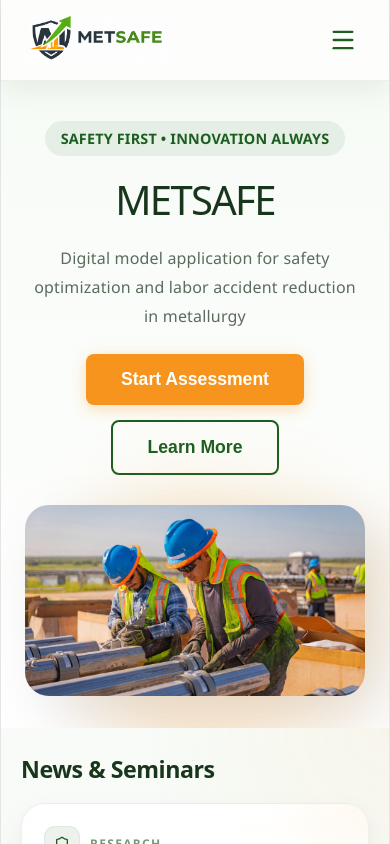
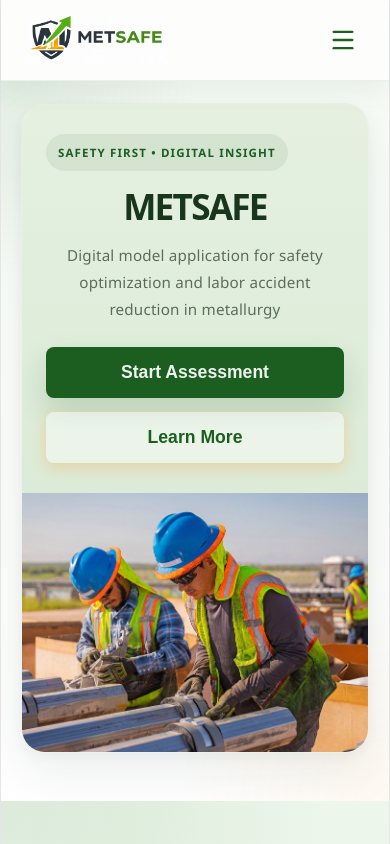
Before and after one commit to ngocleltt/metsafe, a React (Vite) app: page / in a window 390 px wide. Shown: the top 844 px of the page. Built offline with nearby package versions, Linux system fonts and the light colour scheme.

Commit message:
update effect hero

```diff
--- a/src/App.jsx
+++ b/src/App.jsx
@@ -33,8 +33,8 @@
               <>
                 <Hero t={t} />
                 <main className="metsafe-main">
+                  <AboutProject t={t} />
                   <News t={t} />
-                  <AboutProject t={t} />
                 </main>
               </>
             }
--- a/src/components/Hero.jsx
+++ b/src/components/Hero.jsx
@@ -1,8 +1,8 @@
 import React from 'react';
 import './styles/Hero.css';
+import './styles/theme.css';
 import { useNavigate } from 'react-router-dom';
 import heroImg from '../assets/hero.jpg';
-import './styles/theme.css';
 
 const Hero = ({ t }) => {
   const navigate = useNavigate();
@@ -20,10 +20,11 @@
 
   return (
     <header className="metsafe-hero">
-      <div className="hero-container">
-        <div className="hero-text">
+      <div className="hero-shell">
+        <div className="hero-editorial-grid">
+          <div className="hero-panel hero-copy-panel">
             <span className="hero-tag hero-reveal hero-delay-1">
-            Safety First • Innovation Always
+              {t?.hero?.tag || 'Safety First • Digital Insight'}
             </span>
 
             <h1 className="hero-reveal hero-delay-2">
@@ -31,10 +32,9 @@
             </h1>
 
             <p className="hero-reveal hero-delay-3">
-            {t?.hero?.subtitle || 'Digital model application for safety optimization and labor accident reduction'}
+              {t?.hero?.subtitle ||
+                'Digital model application for safety optimization and labor accident reduction in metallurgy'}
             </p>
-
-          <br />
 
             <div className="hero-btns hero-reveal hero-delay-4">
               <button className="cta-button primary" onClick={handleStartAssessment}>
@@ -47,13 +47,13 @@
             </div>
           </div>
 
-        <div className="hero-visual hero-reveal hero-delay-3">
-          <div className="abstract-shape-1"></div>
+          <div className="hero-panel hero-image-panel hero-reveal hero-delay-3">
             <img
               src={heroImg}
-            alt="Metallurgy Industry"
+              alt={t?.hero?.imageAlt || 'Metallurgy industry working environment'}
               className="hero-img"
             />
+          </div>
         </div>
       </div>
     </header>
--- a/src/components/styles/Hero.css
+++ b/src/components/styles/Hero.css
@@ -1,64 +1,92 @@
 .metsafe-hero {
-  min-height: clamp(500px, 78vh, 600px);
-  background: var(--gradient-page-light);
-  display: flex;
-  align-items: center;
+  position: relative;
+  padding: 36px 24px 56px;
+  background:
+    radial-gradient(circle at top left, rgba(46, 125, 50, 0.1), transparent 24%),
+    radial-gradient(circle at bottom right, rgba(247, 148, 29, 0.06), transparent 26%),
+    var(--gradient-page-light);
   overflow: hidden;
-  position: relative;
 }
 
-.hero-container {
-  display: flex;
-  align-items: center;
-  justify-content: space-between;
+.hero-shell {
   max-width: var(--container-width);
   margin: 0 auto;
-  padding: 40px 24px;
-  gap: 30px;
 }
 
-.hero-text {
-  flex: 1;
-  text-align: left;
-  color: var(--color-primary);
+.hero-editorial-grid {
+  display: grid;
+  grid-template-columns: 1.02fr 0.98fr;
+  grid-template-rows: auto auto;
+  gap: 0;
+  border-radius: 30px;
+  overflow: hidden;
+  background: rgba(255, 255, 255, 0.56);
+  border: 1px solid rgba(27, 94, 32, 0.08);
+  box-shadow:
+    0 20px 48px rgba(31, 57, 35, 0.08),
+    0 4px 12px rgba(31, 57, 35, 0.04);
+}
+
+.hero-panel {
+  min-width: 0;
+}
+
+.hero-copy-panel {
+  background: linear-gradient(180deg, #e5f0e1 0%, #dcebd7 100%);
+  padding: 56px 48px;
+  min-height: 460px;
+  display: flex;
+  flex-direction: column;
+  justify-content: center;
 }
 
 .hero-tag {
-  display: inline-block;
-  background: var(--color-primary-soft);
+  display: inline-flex;
+  align-items: center;
+  width: fit-content;
+  padding: 7px 12px;
+  border-radius: var(--radius-pill);
+  background: rgba(27, 94, 32, 0.08);
   color: var(--color-primary);
-  padding: 6px 16px;
-  border-radius: 20px;
-  font-weight: 600;
-  font-size: 0.9rem;
+  font-size: 0.72rem;
+  font-weight: 700;
   text-transform: uppercase;
-  transition: transform var(--transition-base), background var(--transition-base);
+  letter-spacing: 0.1em;
+  margin-bottom: 18px;
 }
 
-.hero-tag:hover {
-  transform: translateY(-2px);
-  background: var(--color-primary-soft-strong);
+.hero-copy-panel h1 {
+  margin: 0 0 18px;
+  max-width: 8ch;
+  color: #18361c;
+  font-size: clamp(2.4rem, 5vw, 5rem);
+  line-height: 0.98;
+  letter-spacing: -0.05em;
+  font-weight: 700;
 }
 
-.hero-text h1 {
-  font-size: 3.5rem;
-  color: var(--color-text);
-  line-height: 1.2;
-  margin: 20px 0;
-}
-
-.hero-text p {
-  color: var(--color-text-muted);
-  line-height: 1.8;
-  max-width: 600px;
+.hero-copy-panel p {
+  margin: 0;
+  max-width: 44ch;
+  color: #5a6d5c;
+  font-size: 1rem;
+  line-height: 1.85;
 }
 
 .hero-btns {
   display: flex;
-  gap: 15px;
+  flex-wrap: wrap;
+  gap: 14px;
+  margin-top: 28px;
 }
 
 .cta-button {
+  min-height: 48px;
+  padding: 0 20px;
+  border-radius: 999px;
+  font-size: 0.95rem;
+  font-weight: 700;
+  border: 1px solid transparent;
   transition:
     transform 0.28s ease,
     box-shadow 0.28s ease,
@@ -68,58 +96,88 @@
 }
 
 .cta-button:hover {
-  transform: translateY(-3px);
+  transform: translateY(-2px);
+}
+
+.cta-button.primary {
+  background: var(--color-primary);
+  color: var(--color-text-inverse);
+  box-shadow: 0 14px 30px rgba(27, 94, 32, 0.18);
 }
 
 .cta-button.primary:hover {
-  box-shadow: 0 14px 30px rgba(27, 94, 32, 0.22);
+  box-shadow: 0 16px 34px rgba(27, 94, 32, 0.22);
 }
 
 .cta-button.secondary {
-  background: transparent;
-  border: 2px solid var(--color-primary);
+  background: rgba(255, 255, 255, 0.45);
+  border-color: rgba(27, 94, 32, 0.16);
   color: var(--color-primary);
-  box-shadow: none;
 }
 
 .cta-button.secondary:hover {
   background: var(--color-primary);
   color: var(--color-text-inverse);
+  border-color: var(--color-primary);
 }
 
-.hero-visual {
-  flex: 1;
+.hero-image-panel {
   position: relative;
-  display: flex;
-  justify-content: center;
-  align-items: center;
+  min-height: 460px;
+  background: #d4dfd0;
+  overflow: hidden;
 }
 
 .hero-img {
   width: 100%;
-  max-width: 600px;
-  border-radius: var(--radius-lg);
-  box-shadow: 20px 20px 60px rgba(0, 0, 0, 0.1);
-  z-index: 2;
-  transition: transform 0.5s ease, box-shadow 0.5s ease;
+  height: 100%;
+  object-fit: cover;
+  object-position: center;
+  display: block;
 }
 
-.hero-img:hover {
-  transform: translateY(-6px) scale(1.015);
-  box-shadow: 24px 24px 70px rgba(0, 0, 0, 0.14);
+.hero-bottom-strip {
+  grid-column: 1 / -1;
+  display: grid;
+  grid-template-columns: 180px minmax(0, 1fr) 150px;
+  min-height: 150px;
 }
 
-.abstract-shape-1 {
-  position: absolute;
-  width: 300px;
-  height: 300px;
-  background: var(--color-accent);
-  border-radius: 30% 70% 70% 30% / 30% 30% 70% 70%;
-  filter: blur(40px);
-  opacity: 0.18;
-  top: -20px;
-  right: -20px;
-  animation: floatBlob 7s ease-in-out infinite;
+.hero-bottom-label {
+  background: linear-gradient(180deg, #cfe4c8 0%, #c6dec0 100%);
+  display: flex;
+  align-items: center;
+  justify-content: center;
+  padding: 24px;
+}
+
+.hero-bottom-label span {
+  color: #18361c;
+  font-size: clamp(1.3rem, 2vw, 1.9rem);
+  line-height: 1.05;
+  letter-spacing: -0.03em;
+  font-weight: 700;
+}
+
+.hero-bottom-text {
+  display: flex;
+  align-items: center;
+  padding: 28px 34px;
+  background: #f8fbf7;
+}
+
+.hero-bottom-text p {
+  margin: 0;
+  max-width: 58ch;
+  color: #334535;
+  font-size: 0.98rem;
+  line-height: 1.85;
+}
+
+.hero-bottom-accent {
+  background:
+    radial-gradient(circle at top left, rgba(255, 255, 255, 0.14), transparent 26%),
+    linear-gradient(180deg, #8fc28d 0%, #6ea66f 100%);
 }
 
 .hero-reveal {
@@ -129,19 +187,19 @@
 }
 
 .hero-delay-1 {
-  animation-delay: 0.15s;
+  animation-delay: 0.12s;
 }
 
 .hero-delay-2 {
-  animation-delay: 0.3s;
+  animation-delay: 0.24s;
 }
 
 .hero-delay-3 {
-  animation-delay: 0.45s;
+  animation-delay: 0.38s;
 }
 
 .hero-delay-4 {
-  animation-delay: 0.6s;
+  animation-delay: 0.52s;
 }
 
 @keyframes heroFadeUp {
@@ -155,57 +213,98 @@
   }
 }
 
-@keyframes floatBlob {
-  0% {
-    transform: translate(0, 0) scale(1);
+@media (max-width: 1100px) {
+  .hero-copy-panel {
+    padding: 44px 36px;
   }
-  50% {
-    transform: translate(-10px, 14px) scale(1.04);
+
+  .hero-bottom-strip {
+    grid-template-columns: 140px minmax(0, 1fr) 110px;
   }
-  100% {
-    transform: translate(0, 0) scale(1);
+
+  .hero-bottom-text {
+    padding: 24px 28px;
   }
 }
 
-@media (max-width: 968px) {
-  .hero-container {
-    flex-direction: column;
-    text-align: center;
+@media (max-width: 992px) {
+  .hero-editorial-grid {
+    grid-template-columns: 1fr;
   }
 
-  .hero-text {
-    text-align: center;
+  .hero-copy-panel,
+  .hero-image-panel {
+    min-height: unset;
   }
 
-  .hero-text h1 {
-    font-size: 2.5rem;
+  .hero-image-panel {
+    aspect-ratio: 16 / 11;
   }
 
-  .hero-text p {
-    color: var(--color-text-muted);
-    margin: 0 auto;
+  .hero-copy-panel h1 {
+    max-width: 100%;
+    font-size: clamp(2.2rem, 6vw, 4rem);
+  }
+
+  .hero-bottom-strip {
+    grid-template-columns: 1fr;
+  }
+
+  .hero-bottom-accent {
+    display: none;
+  }
+
+  .hero-bottom-label {
+    justify-content: flex-start;
+  }
+}
+
+@media (max-width: 768px) {
+  .metsafe-hero {
+    padding: 22px 20px 48px;
+  }
+
+  .hero-editorial-grid {
+    border-radius: 24px;
+  }
+
+  .hero-copy-panel {
+    padding: 30px 24px;
+  }
+
+  .hero-copy-panel p,
+  .hero-bottom-text p {
+    font-size: 0.95rem;
+    line-height: 1.78;
+  }
+
+  .hero-image-panel {
+    aspect-ratio: 4 / 3;
+  }
+
+  .hero-bottom-label,
+  .hero-bottom-text {
+    padding: 20px 24px;
   }
 
   .hero-btns {
+    margin-top: 24px;
+  }
+
+  .cta-button {
+    width: 100%;
     justify-content: center;
-    flex-wrap: wrap;
   }
 }
 
 @media (prefers-reduced-motion: reduce) {
-  .hero-reveal,
-  .abstract-shape-1 {
+  .hero-reveal {
     animation: none;
+    opacity: 1;
+    transform: none;
   }
 
-  .hero-img,
-  .hero-tag,
   .cta-button {
     transition: none;
   }
-
-  .hero-reveal {
-    opacity: 1;
-    transform: none;
-  }
 }
```
Lines whose indentation alone changed are shown as unchanged.
